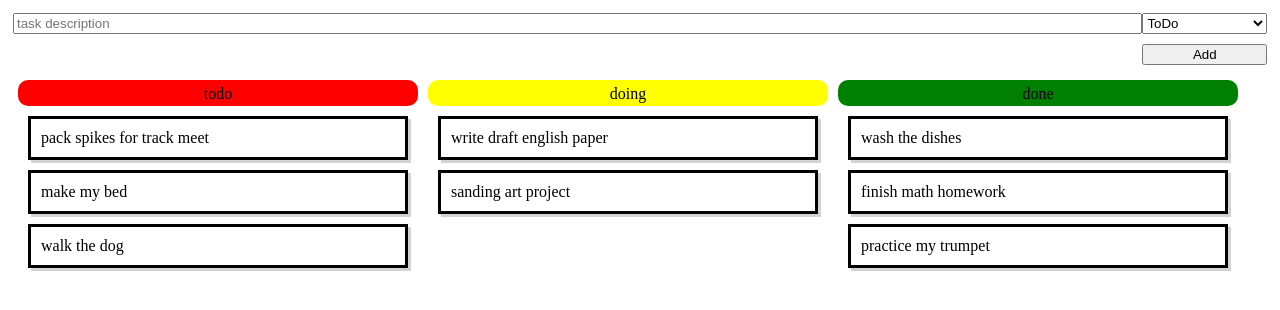
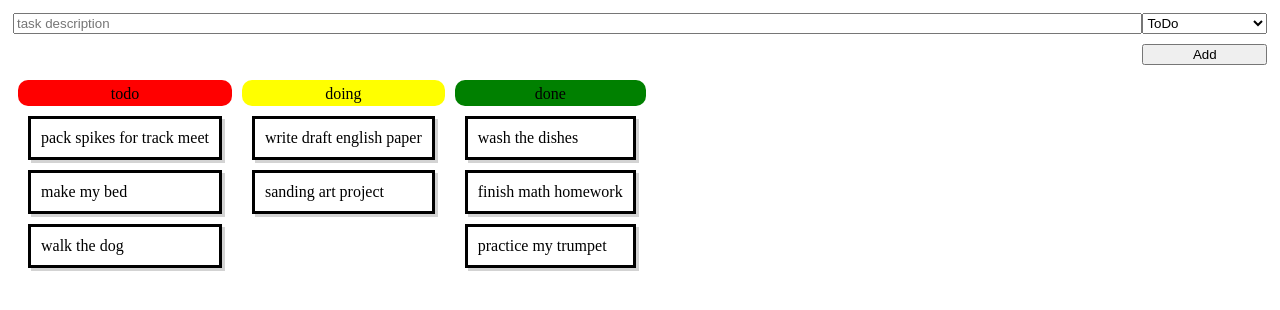
Before and after one commit to knightmoves-schools/capstone-080-responsive-design-trq-frags, a website: page index.html in a window 1280 px wide. Drawn offline with Linux system fonts and the light colour scheme.

Commit message:
back to nrom

```diff
--- a/style.css
+++ b/style.css
@@ -12,7 +12,7 @@
 }
 
 .column {
-    min-width: 400px;
+    min-width: 175px;
 }
 
 .task-status {
```
